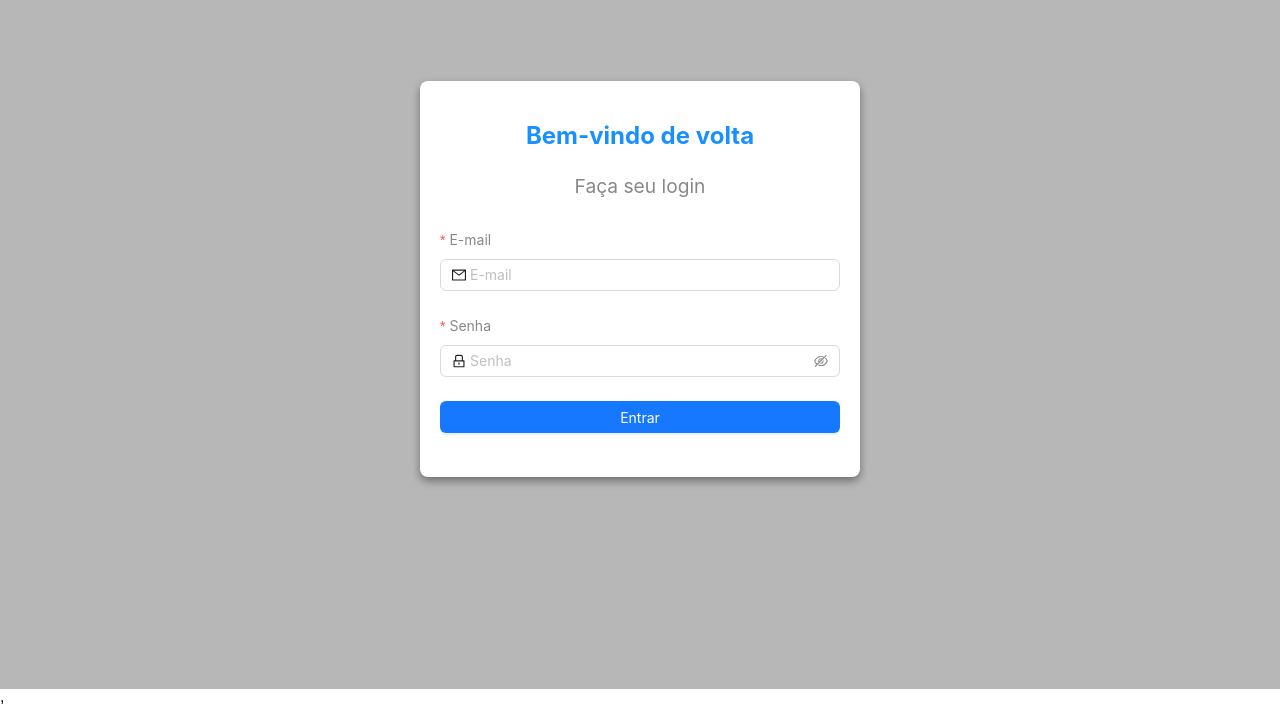
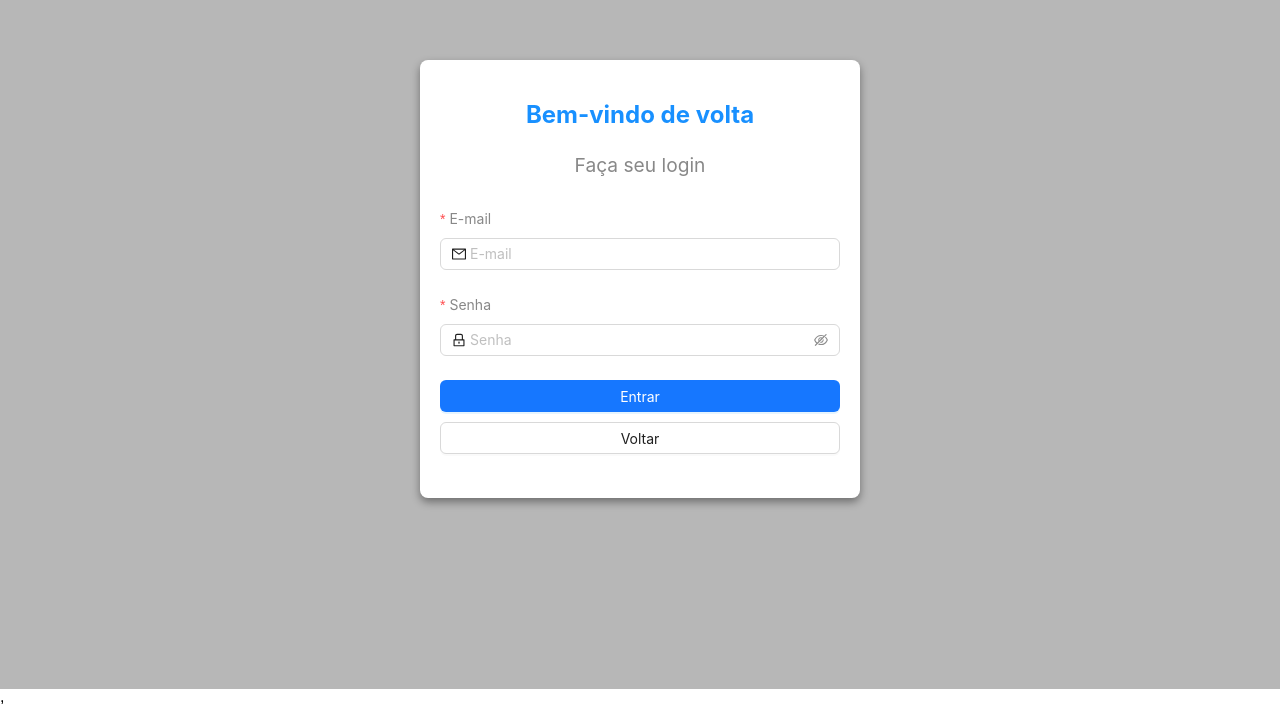
Before and after one commit to ffelipebogo/cassino, a React (Vite) app: page /login in a window 1280 px wide. Shown: the part 131-836 px from the top of the page. Built offline with nearby package versions, Linux system fonts and the light colour scheme.

Commit message:
Adicionado botão voltar para home

```diff
--- a/src/componets/form/AuthForm.tsx
+++ b/src/componets/authForm/AuthForm.tsx
@@ -1,6 +1,7 @@
-import { Form, Button } from 'antd';
+import { Form, Button, Row, Col } from 'antd';
 import { IAuthFormProps } from '../../types/Interfaces';
 import Title from 'antd/es/typography/Title';
+import { useNavigate } from 'react-router-dom';
 
 const AuthForm = <T extends object>({
 	title,
@@ -10,6 +11,12 @@ const AuthForm = <T extends object>({
 	loading,
 	buttonText,
 }: IAuthFormProps<T>) => {
+	const navigate = useNavigate();
+
+	const goToHome = () => {
+		navigate('/');
+	};
+
 	return (
 		<div
 			style={{
@@ -65,9 +72,18 @@ const AuthForm = <T extends object>({
 					))}
 
 					<Form.Item>
-						<Button type="primary" htmlType="submit" block loading={loading}>
-							{buttonText}
-						</Button>
+						<Row gutter={[0, 10]}>
+							<Col span={24}>
+								<Button type="primary" htmlType="submit" block loading={loading}>
+									{buttonText}
+								</Button>
+							</Col>
+							<Col span={24}>
+								<Button onClick={goToHome} block>
+									Voltar
+								</Button>
+							</Col>
+						</Row>
 					</Form.Item>
 				</Form>
 			</div>
--- a/src/pages/login/Login.tsx
+++ b/src/pages/login/Login.tsx
@@ -5,7 +5,7 @@ import { LockOutlined, MailOutlined } from '@ant-design/icons';
 
 import request from '../../api/request';
 import { CookieServices } from './../../services/CookieService';
-import AuthForm from '../../componets/form/AuthForm';
+import AuthForm from '../../componets/authForm/AuthForm';
 import { Field, IPlayerState, UserLogin } from '../../types/Interfaces';
 import { setPlayer } from '../../store/slices/playerSlice';
 import { useDispatch } from 'react-redux';
--- a/src/pages/register/Register.tsx
+++ b/src/pages/register/Register.tsx
@@ -1,7 +1,7 @@
 import React, { useState } from 'react';
 import { Input, message } from 'antd';
 import { UserOutlined, MailOutlined, LockOutlined } from '@ant-design/icons';
-import AuthForm from './../../componets/form/AuthForm';
+import AuthForm from '../../componets/authForm/AuthForm';
 import { Rule } from 'antd/es/form';
 import { Field, RegisterForm, RegisterResponseType } from '../../types/Interfaces';
 import { useNavigate } from 'react-router-dom';
```
